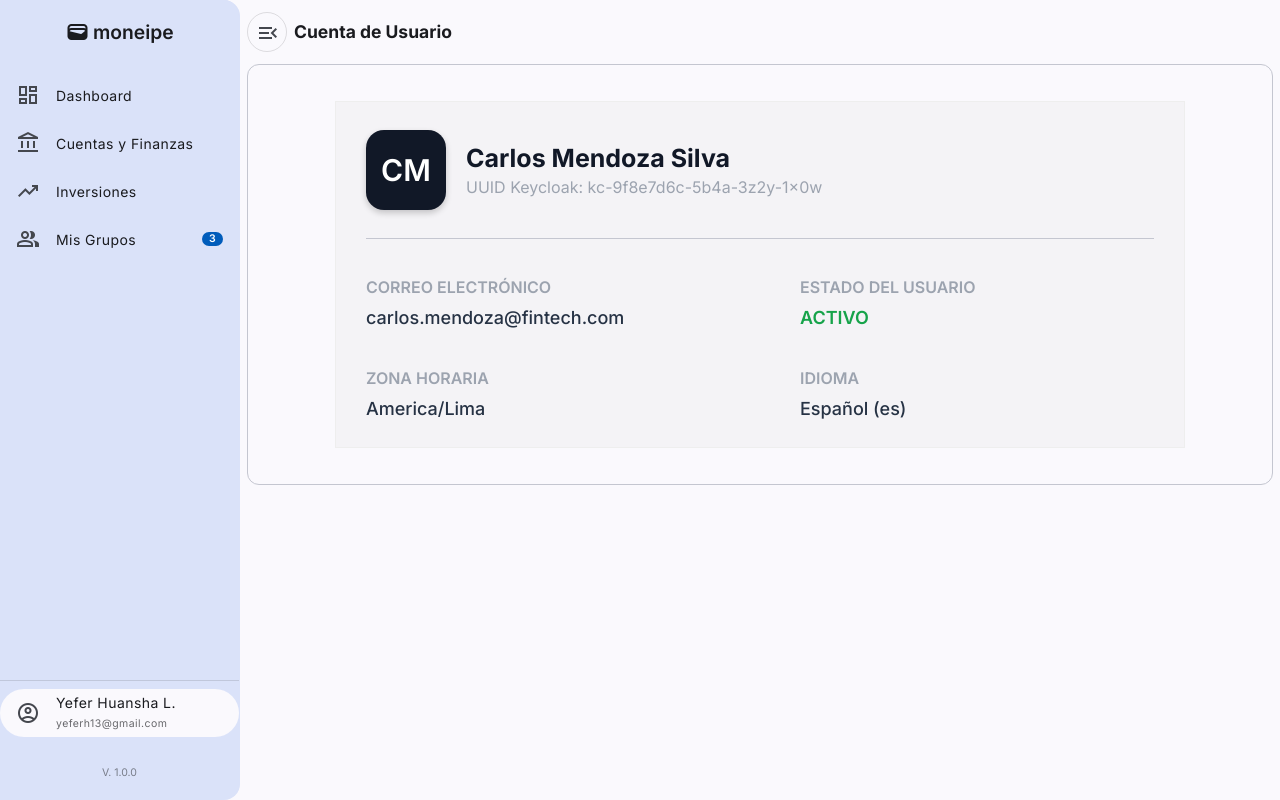
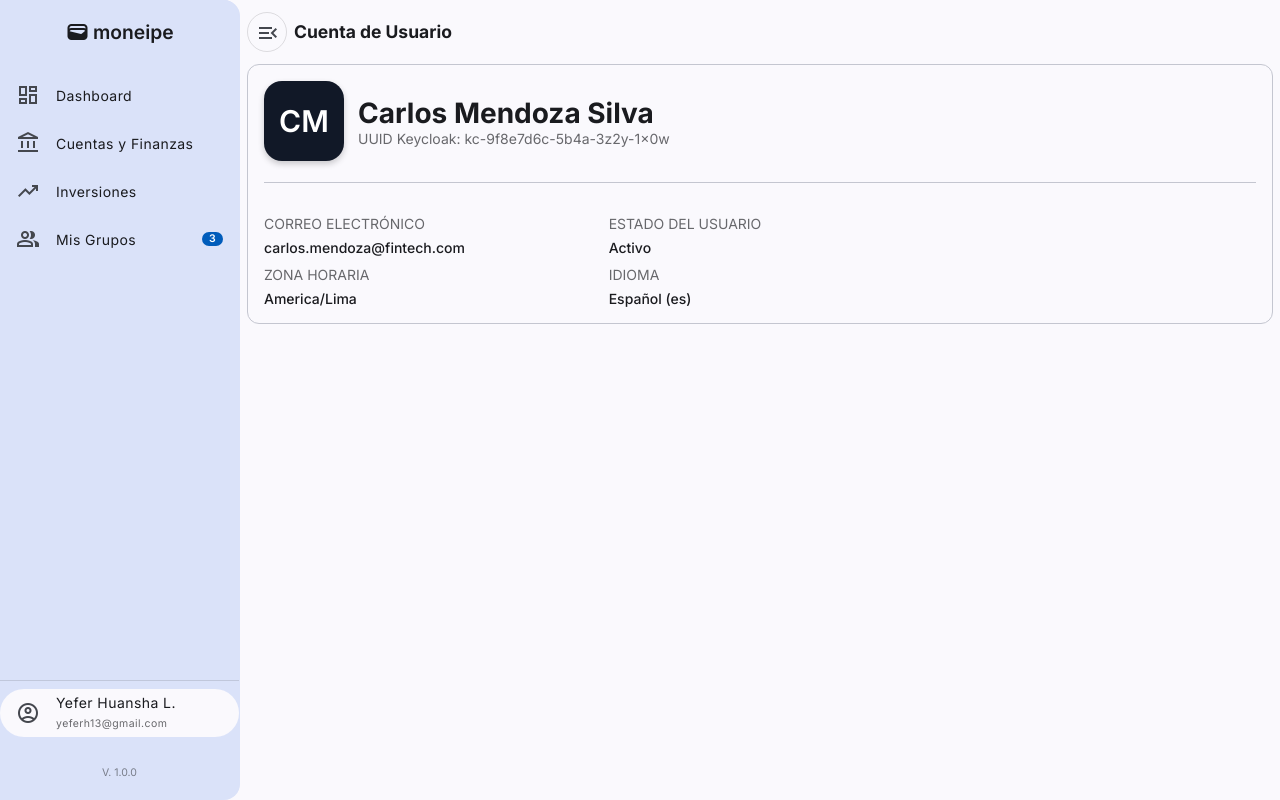
Before and after one commit to Huansha13/moneipe-front, an Angular app: page /user-account in a window 1280 px wide. Built offline with nearby package versions, Linux system fonts and the light colour scheme.

Commit message:
add utilities

```diff
--- a/src/app/features/profile/acount/acount.html
+++ b/src/app/features/profile/acount/acount.html
@@ -1,39 +1,36 @@
-<mat-card class="user-card">
-  <div class="user-header">
-
+<div class="d-flex align-items-center mb-4 gap-3">
   <div class="avatar">
     CM
   </div>
 
   <div class="user-title">
-      <h1>Carlos Mendoza Silva</h1>
-      <span>UUID Keycloak: kc-9f8e7d6c-5b4a-3z2y-1x0w</span>
+    <h1 class="m-0">Carlos Mendoza Silva</h1>
+    <span class="text-muted">UUID Keycloak: kc-9f8e7d6c-5b4a-3z2y-1x0w</span>
   </div>
 </div>
 
 <mat-divider></mat-divider>
 
-   <div class="user-information">
-    <div class="information-item">
-       <span class="label">CORREO ELECTRÓNICO</span>
-       <span class="value">carlos.mendoza@fintech.com</span>
+<div class="mt-4 row">
+  <div class="col-md-4 d-flex flex-column gap-2">
+    <span class="label text-muted">CORREO ELECTRÓNICO</span>
+    <span class="value">{{'carlos.mendoza@fintech.com'}}</span>
   </div>
 
-     <div class="information-item">
-      <span class="label">ESTADO DEL USUARIO</span>
-      <span class="value status">ACTIVO</span>
+  <div class="col-md-4 d-flex flex-column gap-2">
+    <span class="label text-muted">ESTADO DEL USUARIO</span>
+    <span class="value">Activo</span>
   </div>
 
-     <div class="information-item">
-      <span class="label">ZONA HORARIA</span>
+  <div class="col-md-4 d-flex flex-column gap-2">
+    <span class="label text-muted">ZONA HORARIA</span>
     <span class="value">America/Lima</span>
   </div>
 
 
-    <div class="information-item">
-      <span class="label">IDIOMA</span>
+  <div class="col-md-4 d-flex flex-column gap-2">
+    <span class="label text-muted">IDIOMA</span>
     <span class="value">Español (es)</span>
   </div>
 
 </div>
-</mat-card>
--- a/src/app/features/profile/acount/acount.scss
+++ b/src/app/features/profile/acount/acount.scss
@@ -1,98 +1,17 @@
-.user-card {
-  max-width: 850px;
-  margin: 20px auto;
-  padding: 28px 30px;
-  border-radius: 0;
-  box-shadow: none;
-  border: 1px solid #eeeeee;
-
-  // Cabecera
-  .user-header {
-    display: flex;
-    align-items: center;
-    gap: 20px;
-    padding-bottom: 28px;
-  }
-
 .avatar {
   width: 80px;
   height: 80px;
-
   display: flex;
   align-items: center;
   justify-content: center;
-
   background-color: #111827;
   color: white;
-
   border-radius: 18px;
-
   font-size: 30px;
   font-weight: 600;
-
   box-shadow: 0 3px 6px rgba(0, 0, 0, 0.2);
 }
 
-  .user-title {
-    h1 {
-      margin: 0 0 4px 0;
-      font-size: 25px;
-      font-weight: 700;
-      color: #111827;
+.value {
+  font-weight: 500;
 }
-
-    span {
-      font-size: 16px;
-      color: #9ca3af;
-    }
-  }
-
-  // Información
-  .user-information {
-    display: grid;
-    grid-template-columns: 1fr 1fr;
-
-    column-gap: 80px;
-    row-gap: 40px;
-
-    padding-top: 38px;
-  }
-
-  .information-item {
-    display: flex;
-    flex-direction: column;
-    gap: 10px;
-  }
-
-  .label {
-    font-size: 16px;
-    font-weight: 600;
-    color: #9ca3af;
-  }
-
-  .value {
-    font-size: 18px;
-    font-weight: 500;
-    color: #263244;
-
-    &.status {
-      color: #16a34a;
-      font-weight: 600;
-    }
-  }
-
-  // Responsive
-  @media (max-width: 650px) {
-    margin: 10px;
-    padding: 20px;
-
-    .user-header {
-      align-items: flex-start;
-    }
-
-    .user-information {
-      grid-template-columns: 1fr;
-      row-gap: 25px;
-    }
-  }
-}
```
Lines whose indentation alone changed are shown as unchanged.
